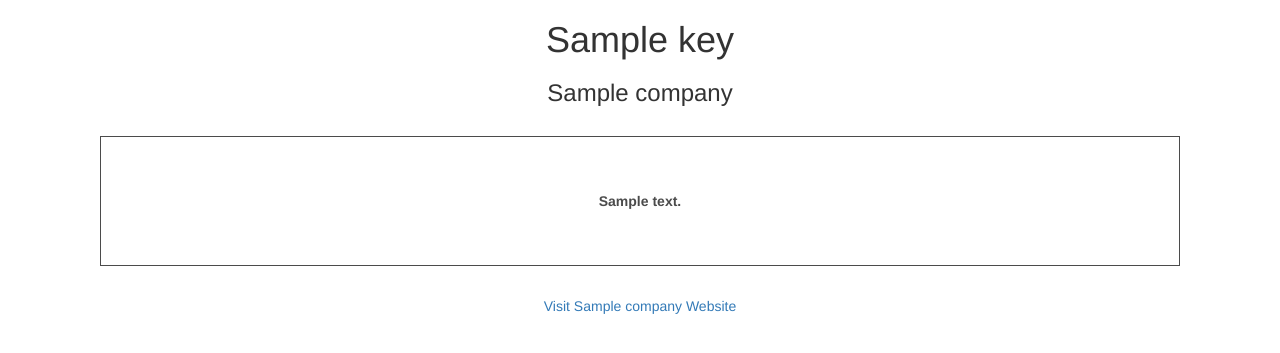
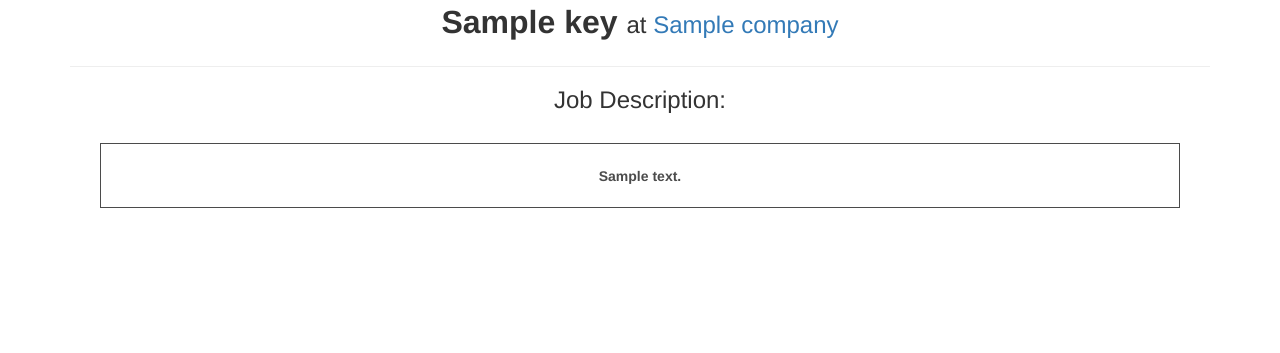
Before and after one commit to evancasey1/Github-Job-Search, a Django app: template githubsearch/gitsearchapp/templates/gitsearchapp/detail.html in a window 1280 px wide. Shown: the top 353 px of the page. Run offline with Django 3.2, Linux system fonts and the light colour scheme; the template is opened without the code that fills it: most values are stand-ins (such as "Sample title", 1, 10 or a date in 2020); some libraries are stand-ins or nearby versions.

Commit message:
Make detail view look better

```diff
--- a/githubsearch/gitsearchapp/templates/gitsearchapp/detail.html
+++ b/githubsearch/gitsearchapp/templates/gitsearchapp/detail.html
@@ -19,7 +19,7 @@
         }
 
         div.transbox p {
-          margin: 5%;
+          margin: 2%;
           font-weight: bold;
           color: #000000;
         }
@@ -28,14 +28,12 @@
 <body>
     <div class="container text-center">
         {% for key in data %}
-            <h1>{{ key.title }}</h1>
-            <h3>{{ key.company }}</h2>
-            <script src="js/jquery-1.11.3.min.js"></script>
-            <script src="js/bootstrap.min.js"></script>
+            <font size="+3"> <strong> {{ key.title }} </strong> </font> <font size="+2"> at <a href="{{ key.company_url }}"> {{ key.company }} </a> </font>
+            <hr>
+            <h3> Job Description: </h3>
             <div class="transbox">
                 <p> {{ key.description }} </p>
             </div>
-            <p> <a href="{{ key.company_url }}"> Visit {{ key.company }} Website </a>
         {% endfor %}
     </div>
 </body>
```
